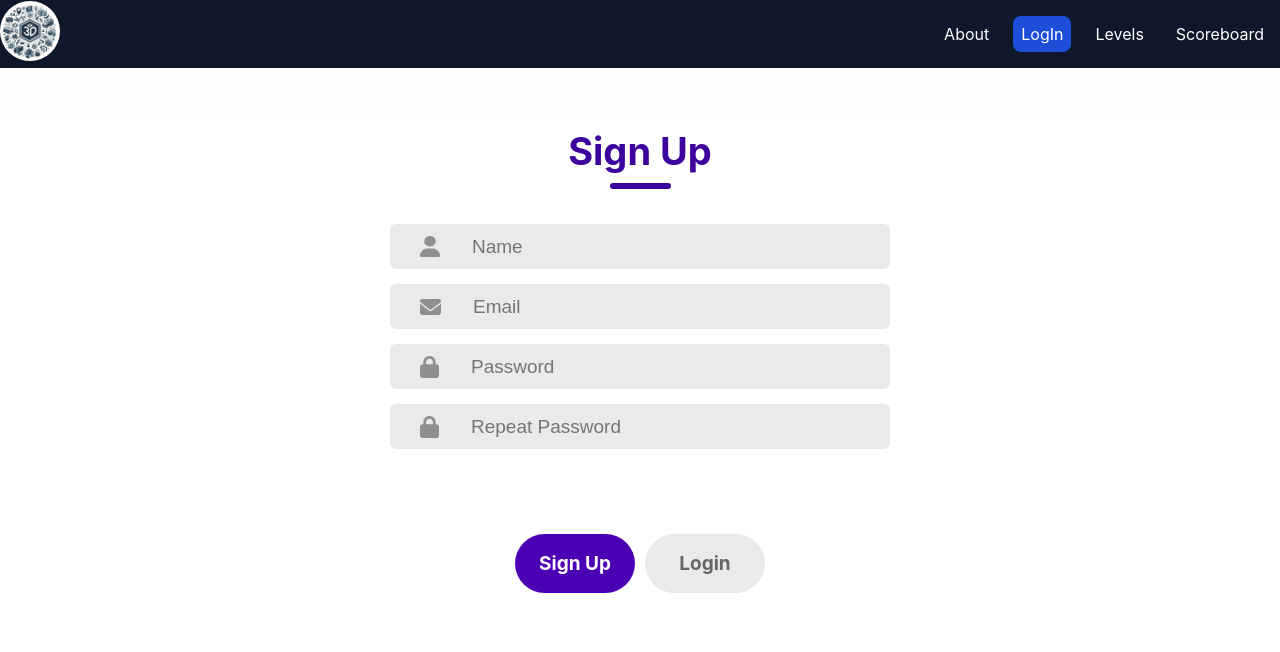
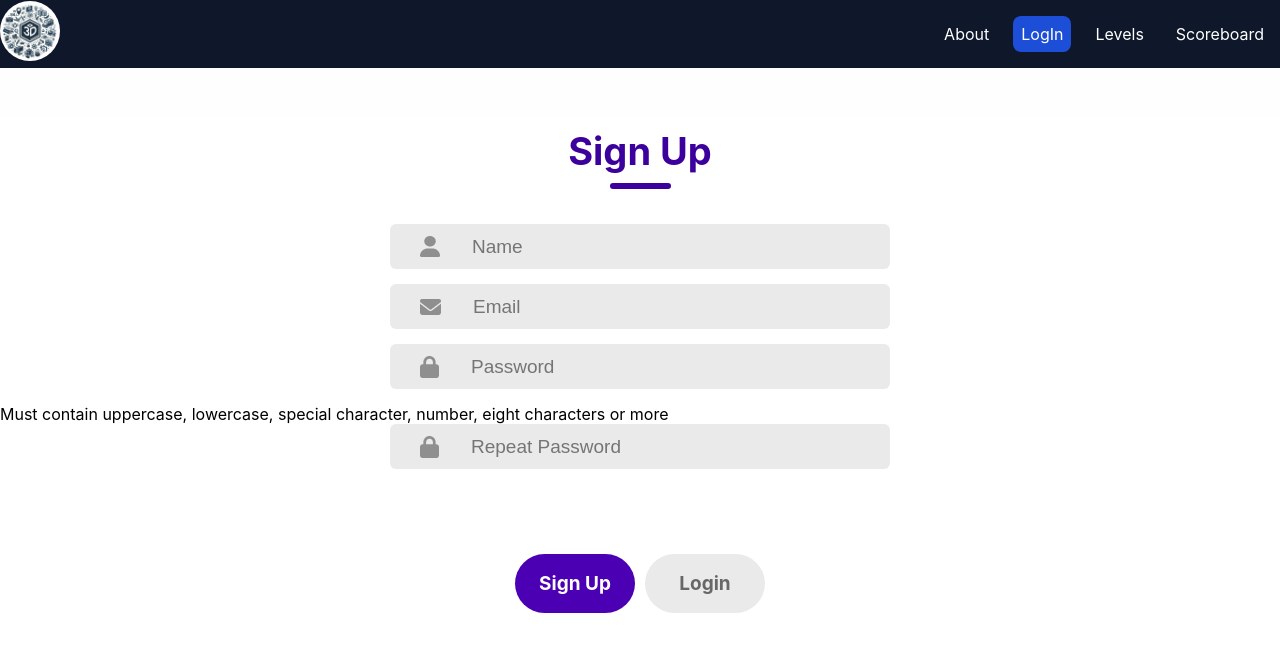
Before and after one commit to 19ec94/interactive-3d-web-design, a React (Create React App) app: page /login in a window 1280 px wide. Shown: the top 652 px of the page. Built offline with nearby package versions, Linux system fonts and the light colour scheme.

Commit message:
Added logic for password strength and check if identical

```diff
--- /dev/null
+++ b/src/components/PasswordIdent.jsx
@@ -0,0 +1,17 @@
+import React from "react";
+
+export const PasswordIdent = (props) => {
+  let password = props.password;
+  let password2 = props.password2;
+
+  console.log(password === password2);
+  return (
+    <div>
+      {password === password2 ? (
+        <div></div>
+      ) : (
+        <div> Password not identical</div>
+      )}
+    </div>
+  );
+};
--- /dev/null
+++ b/src/components/PasswordValid.jsx
@@ -0,0 +1,36 @@
+import React from "react";
+
+export const PasswordValid = (props) => {
+  let password = props.password;
+  const [meter, setMeter] = React.useState(false);
+
+  const passwordRegex =
+    /^(?=.*?[A-Z])(?=.*?[a-z])(?=.*?[0-9])(?=.*?[#?!@$%^&*-]).{8,}$/g;
+  const atLeastOneUppercase = /[A-Z]/g; // capital letters from A to Z
+  const atLeastOneLowercase = /[a-z]/g; // small letters from a to z
+  const atLeastOneNumeric = /[0-9]/g; // numbers from 0 to 9
+  const atLeastOneSpecialChar = /[#?!@$%^&*-]/g; // any of the special characters within the square brackets
+  const eightCharsOrMore = /.{8,}/g; // eight characters or more
+
+  const passwordTracker = {
+    uppercase: password.match(atLeastOneUppercase),
+    lowercase: password.match(atLeastOneLowercase),
+    number: password.match(atLeastOneNumeric),
+    specialChar: password.match(atLeastOneSpecialChar),
+    eightCharsOrGreater: password.match(eightCharsOrMore),
+  };
+  const passwordStrength = Object.values(passwordTracker).filter(
+    (value) => value
+  ).length;
+
+  return (
+    <div>
+      {passwordStrength < 5 && "Must contain "}
+      {!passwordTracker.uppercase && "uppercase, "}
+      {!passwordTracker.lowercase && "lowercase, "}
+      {!passwordTracker.specialChar && "special character, "}
+      {!passwordTracker.number && "number, "}
+      {!passwordTracker.eightCharsOrGreater && "eight characters or more"}
+    </div>
+  );
+};
--- a/src/components/pages/Login.jsx
+++ b/src/components/pages/Login.jsx
@@ -1,13 +1,18 @@
 import React, { useState } from "react";
 import { Link } from "react-router-dom";
+import { PasswordValid } from "../PasswordValid";
+// import { PasswordIdent } from "../PasswordIdent";
 
 import "./Login.css";
 import user_icon from "../../Assets/person.png";
 import email_icon from "../../Assets/email.png";
 import password_icon from "../../Assets/password.png";
+import { PasswordIdent } from "../PasswordIdent";
 
 export const Login = () => {
   const [action, setAction] = useState("Sign Up");
+  const [password, setPassword] = React.useState("");
+  const [password2, setPassword2] = React.useState("");
 
   return (
     <div className="container">
@@ -32,18 +37,38 @@ export const Login = () => {
         {action === "Login" ? (
           <div className="input">
             <img src={password_icon} alt="" />
-            <input type="password" placeholder="Password" />
+            <input
+              type="password"
+              placeholder="Password"
+              onChange={(e) => setPassword(e.target.value)}
+              value={password}
+              name="password"
+            />
           </div>
         ) : (
           <div className="passwords">
             <div className="input">
               <img src={password_icon} alt="" />
-              <input type="password" placeholder="Password" />
+              <input
+                type="password"
+                placeholder="Password"
+                onChange={(e) => setPassword(e.target.value)}
+                value={password}
+                name="password"
+              />
             </div>
+            <PasswordValid password={password} />
             <div className="input">
               <img src={password_icon} alt="" />
-              <input type="password" placeholder="Repeat Password" />
+              <input
+                type="password"
+                placeholder="Repeat Password"
+                onChange={(e) => setPassword2(e.target.value)}
+                value={password2}
+                name="password"
+              />
             </div>
+            <PasswordIdent password={password} password2={password2} />
           </div>
         )}
 
```
